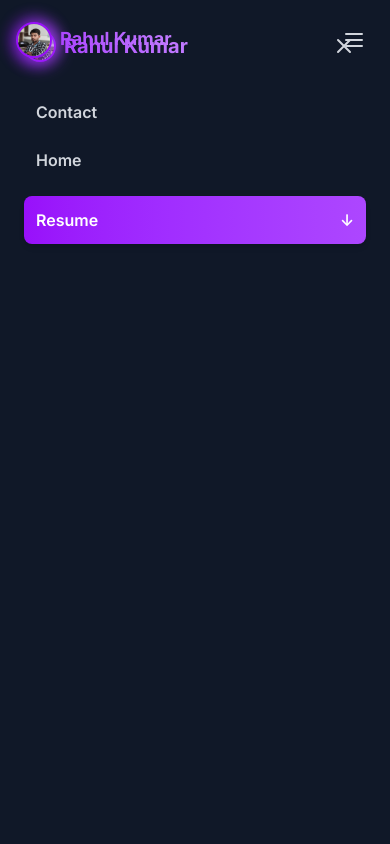
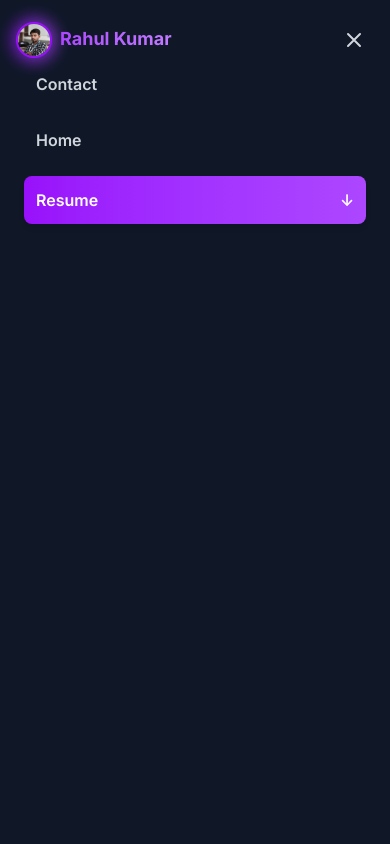
Before and after one commit to Rahuly1606/PortFolio, a React (Vite) app in the folder frontend/: page /projects in a window 390 px wide. Both pictures are taken after a click on the button "Open main menu". Shown: the top 844 px of the page. Built offline with nearby package versions, Linux system fonts and the light colour scheme.

Commit message:
remove duplicate name from mobile menu open

```diff
--- a/frontend/src/components/Navbar.jsx
+++ b/frontend/src/components/Navbar.jsx
@@ -169,13 +169,18 @@ function Navbar() {
             <div className="flex lg:hidden">
               <motion.button
                 type="button"
-                onClick={() => setMobileMenuOpen(true)}
+                onClick={() => setMobileMenuOpen(!mobileMenuOpen)}
                 className="p-2 rounded-md text-gray-300 hover:bg-gray-800"
                 whileHover={{ scale: 1.1 }}
                 whileTap={{ scale: 0.9 }}
+                aria-expanded={mobileMenuOpen}
               >
-                <span className="sr-only">Open main menu</span>
-                <MenuIcon className="h-6 w-6" aria-hidden="true" />
+                <span className="sr-only">{mobileMenuOpen ? 'Close main menu' : 'Open main menu'}</span>
+                {mobileMenuOpen ? (
+                  <XIcon className="h-6 w-6" aria-hidden="true" />
+                ) : (
+                  <MenuIcon className="h-6 w-6" aria-hidden="true" />
+                )}
               </motion.button>
             </div>
           </div>
@@ -273,34 +278,9 @@ function Navbar() {
               exit={{ x: "100%" }}
               transition={{ type: "spring", damping: 25, stiffness: 300 }}
             >
-              <div className="flex items-center justify-between">
-                <Link to="/" className="flex items-center gap-2 group" onClick={() => setMobileMenuOpen(false)}>
-                  <div className="relative">
-                    <div className="absolute -inset-1 bg-gradient-to-r from-purple-600 to-purple-500 rounded-full opacity-70 group-hover:opacity-100 blur-sm group-hover:blur transition duration-500"></div>
-                    <img
-                      alt="Portfolio Logo"
-                      src="/img.jpeg"
-                      className="relative h-8 w-8 rounded-full border-2 border-purple-600"
-                    />
-                  </div>
-                  <span className="text-xl font-bold bg-gradient-to-r from-purple-500 to-purple-400 bg-clip-text text-transparent">
-                    Rahul Kumar
-                  </span>
-                </Link>
-                <motion.button
-                  type="button"
-                  onClick={() => setMobileMenuOpen(false)}
-                  className="rounded-md p-2.5 text-gray-300"
-                  whileHover={{ scale: 1.1, rotate: 90 }}
-                  whileTap={{ scale: 0.9 }}
-                >
-                  <span className="sr-only">Close menu</span>
-                  <XIcon className="h-6 w-6" aria-hidden="true" />
-                </motion.button>
-              </div>
-              <div className="mt-6 flow-root">
+              <div className="mt-10 flow-root">
                 <div className="-my-6 divide-y divide-gray-700">
-                  <div className="space-y-2 py-6">
+                  <div className="space-y-4 py-6">
                     {getFilteredNavItems().map((item, index) => (
                       <motion.div key={item.name}>
                         {item.download ? (
```
